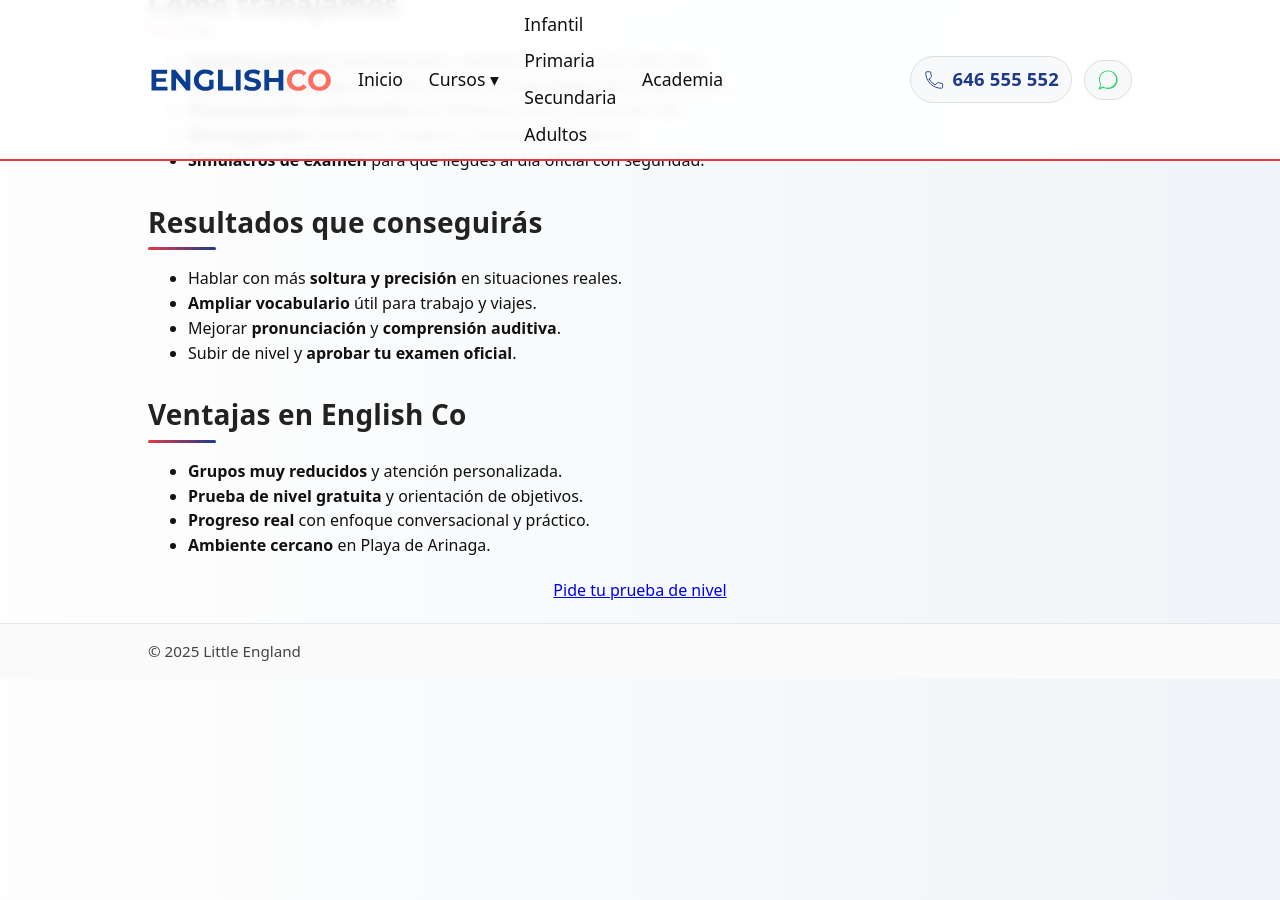
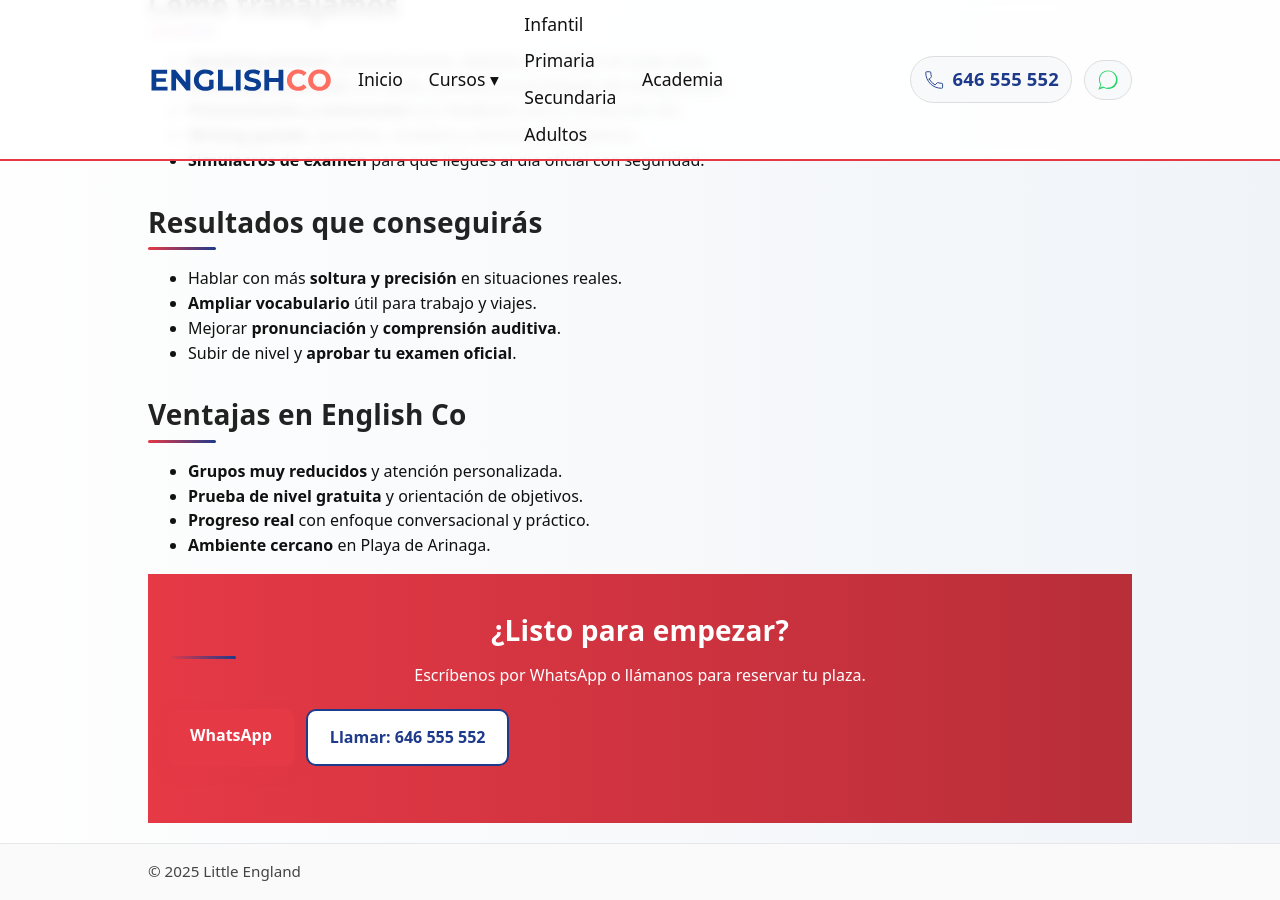
Before and after one commit to dixonbruce/englishco, a Jekyll site: the page built from adultos.html, in a window 1280 px wide and 900 px high, scrolled down 1081 px. Built offline with Jekyll 4.4.1, drawn with Linux system fonts in a browser that asks for light colours.

Commit message:
Update adultos.html

```diff
--- a/adultos.html
+++ b/adultos.html
@@ -80,9 +80,18 @@ section: "cursos"
   </section>
 
   <!-- CTA -->
-  <section class="section" aria-labelledby="contacto">
-    <div style="margin-top: 20px; text-align: center;">
-      <a href="/contacto.html" class="btn">Pide tu prueba de nivel</a>
+ <section class="cta-band">
+  <div class="cta-band__inner">
+    <h2>¿Listo para empezar?</h2>
+    <p>Escríbenos por WhatsApp o llámanos para reservar tu plaza.</p>
+    <div class="cta-row">
+      <a class="cta-button cta-button--wa" href="https://wa.me/34646555552" target="_blank" rel="noopener">
+        WhatsApp
+      </a>
+      <a class="cta-button cta-button--outline" href="tel:+34646555552">
+        Llamar: 646 555 552
+      </a>
     </div>
-  </section>
+  </div>
+</section>
 </main>
```
